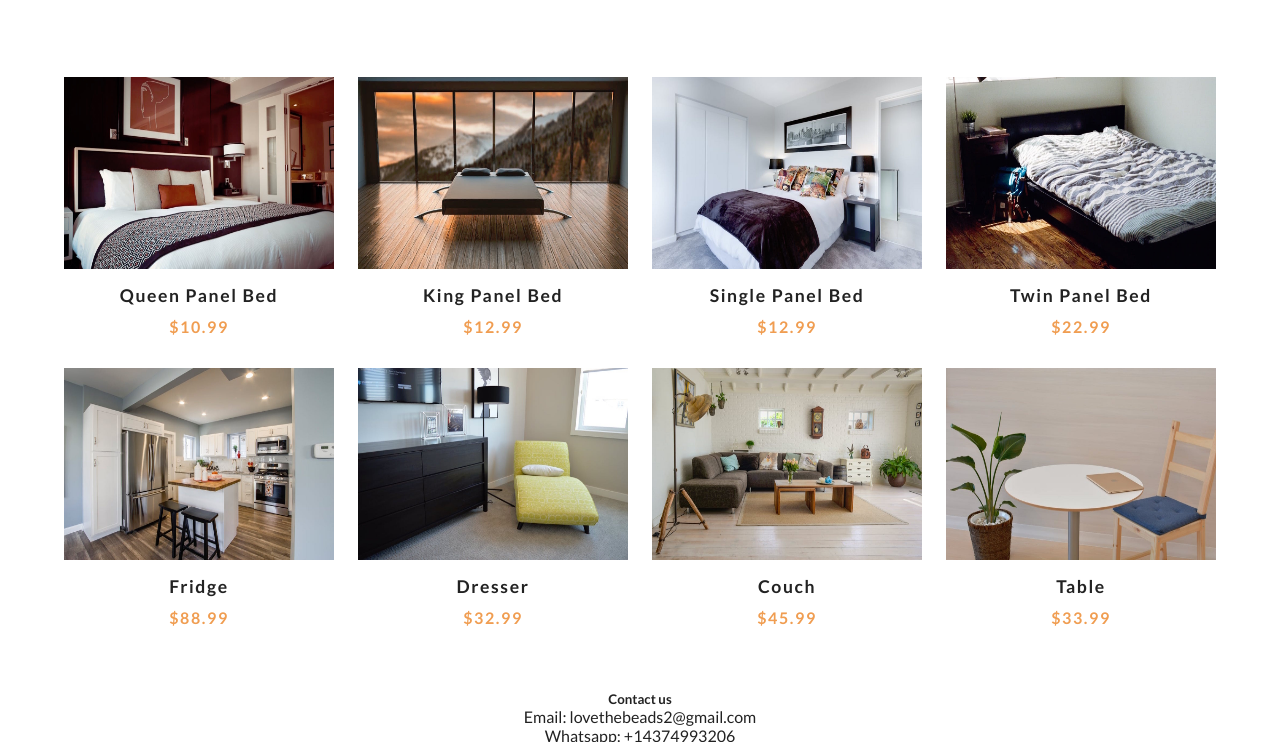
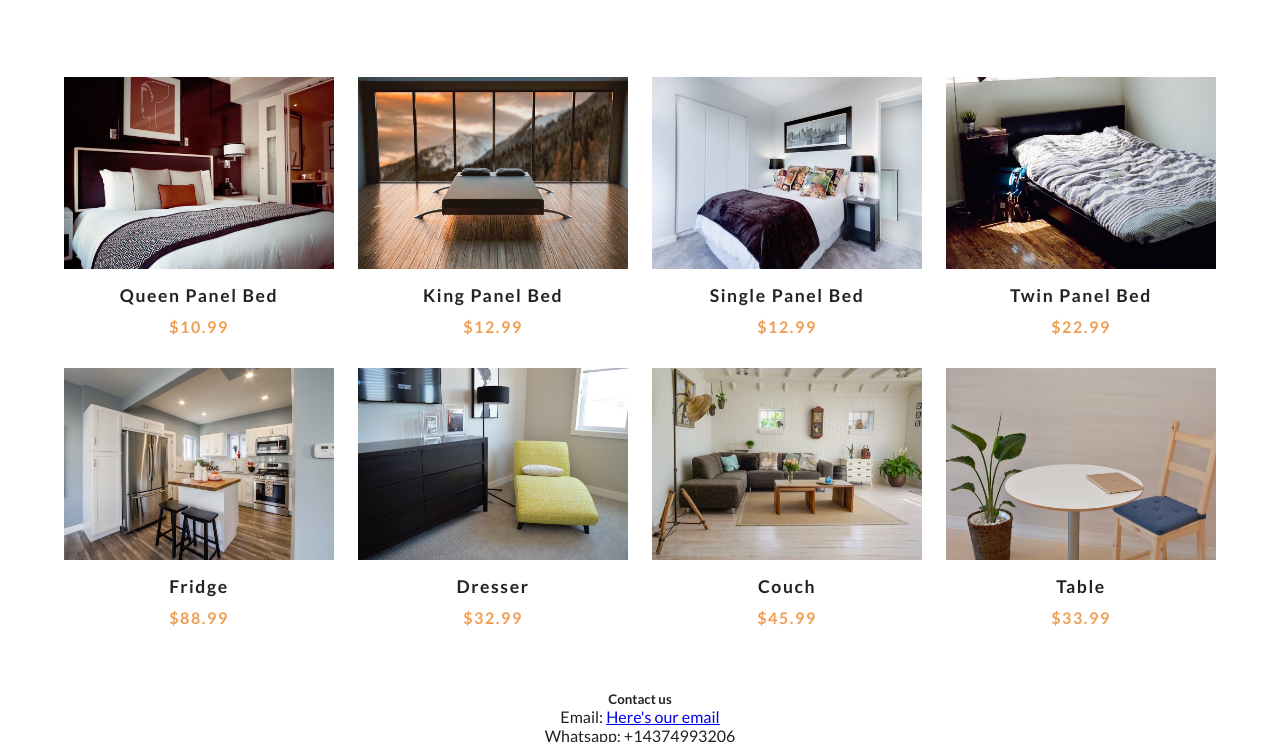
Before and after one commit to 484021/LoveTheBeads, a plain HTML site: page index.html in a window 1280 px wide. Shown: the part 915-1657 px from the top of the page. Drawn offline with Linux system fonts and the light colour scheme.

Commit message:
feat:feb 4 pre item upload

```diff
--- a/index.html
+++ b/index.html
@@ -70,7 +70,7 @@
     <footer>
         <div class="contact-us">
             <h5>Contact us</h5>
-            <p>Email: lovethebeads2@gmail.com</p>
+            <p>Email: <a href="lovethebeads2@gmail.com">Here's our email</a></p>
             <p>Whatsapp: +14374993206</p>
             <p><i class="fa-brands fa-facebook-f"></i><a href="https://www.facebook.com/profile.php?id=61555489444406">Follow us on Facebook</a></li></p>
         </div>
```
